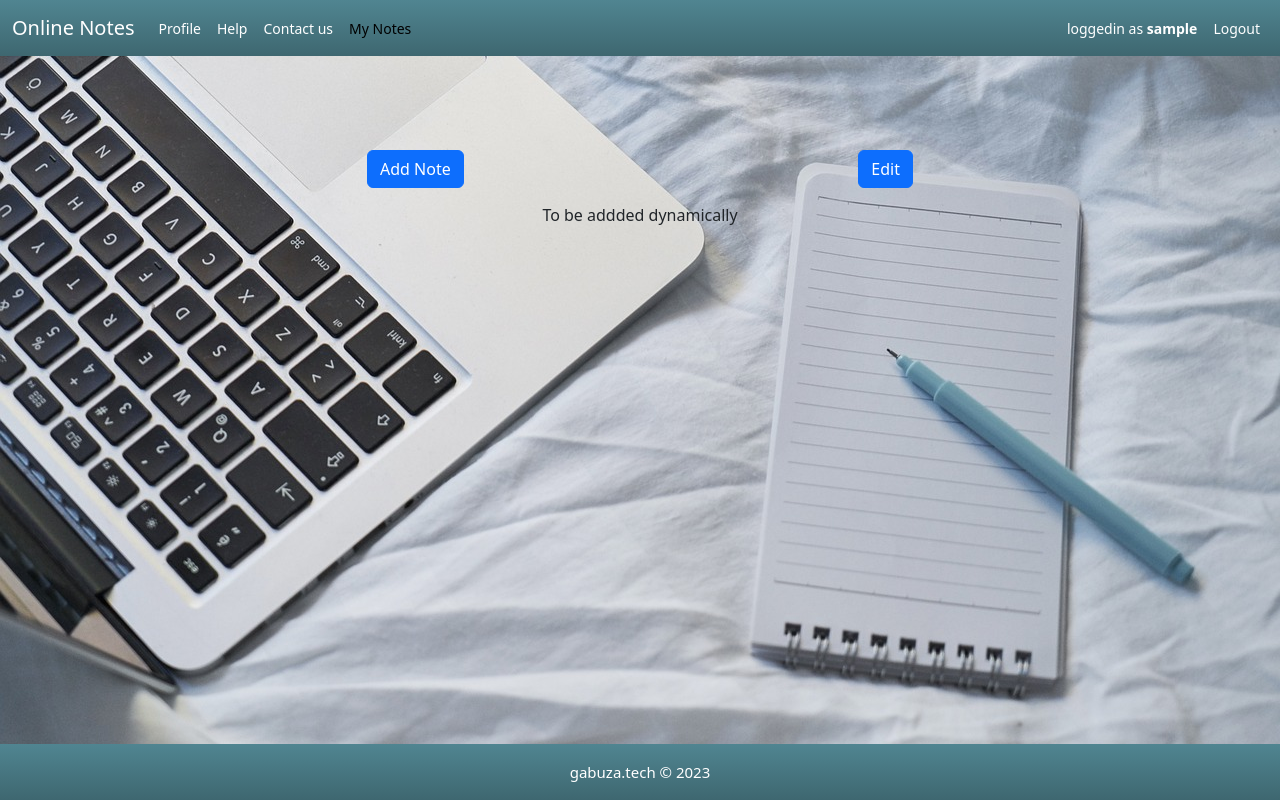
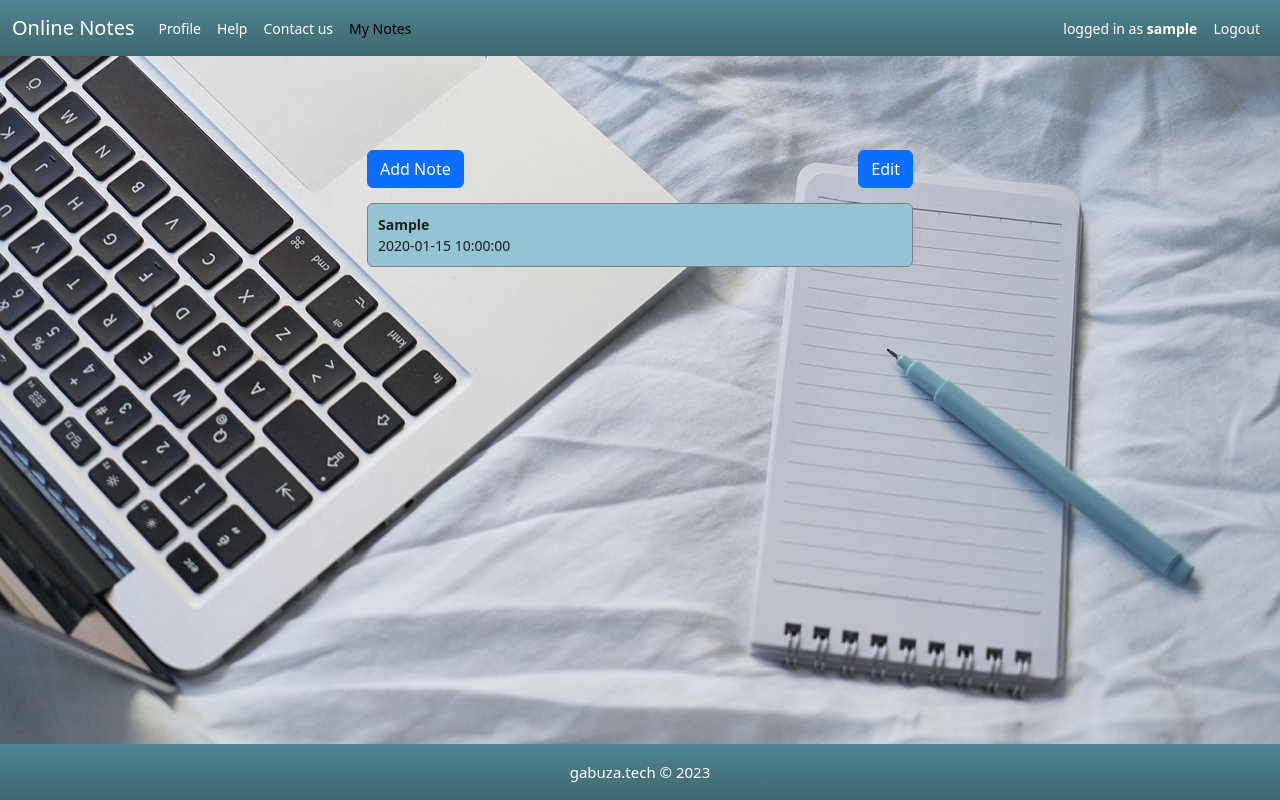
Before and after one commit to Sicelumusa1/Online-Notes-App, a Flask app: page /mynotes in a window 1280 px wide. Run offline with Flask 3, Linux system fonts and the light colour scheme; a user stored in the database is signed in; tables that the repository leaves empty hold one stand-in row (values such as "Sample post").

Commit message:
Implementet note management functionalities

```diff
--- a/web_app/auth.py
+++ b/web_app/auth.py
@@ -57,5 +57,5 @@ def sign_up():
       db.session.add(new_user)
       db.session.commit()
       login_user(new_user)
-      return redirect(url_for('auth.login'))
+      return redirect(url_for('front.mynotes'))
   return render_template("signup.html", user=current_user)
--- a/web_app/front.py
+++ b/web_app/front.py
@@ -1,5 +1,9 @@
-from flask import Blueprint, render_template
+from flask import Blueprint, render_template, request, flash, jsonify
 from flask_login import login_required, current_user
+from sqlalchemy.sql import func
+from .models import Note,User
+from web_app import db
+import json
 
 front = Blueprint('front', __name__, template_folder='templates')
 
@@ -8,7 +12,33 @@ front = Blueprint('front', __name__, template_folder='templates')
 def home():
   return render_template("home.html", user=None)
 
-@front.route('/mynotes')
+@front.route('/mynotes', methods=['GET', 'POST'])
 @login_required
 def mynotes():
+  if request.method == 'POST':
+    note = request.form.get('note')
+    if len(note) < 1:
+      flash("The note is too short", category='error')
+    else:
+      new_note = Note(data=note, date=func.now(), user_id=current_user.id)
+      db.session.add(new_note)
+      db.session.commit()
+      flash("Note created", category='success')
+  user = User.query.filter_by(id=current_user.id).first
   return render_template("mynotes.html", user=current_user)
+
+@front.route('/profile')
+def profile():
+  return render_template('profile.html', user=current_user)
+
+@front.route('delete_note', methods=['POST'])
+def delete_note():
+  note = json.loads(request.data)
+  noteId = note['noteId']
+  note = Note.query.get(noteId)
+  if note:
+    if note.user_id == current_user.id:
+      db.session.delete(note)
+      db.session.commit()
+      flash("Note successfully deleted", category='success')
+  return jsonify({})
--- a/web_app/static/style.css
+++ b/web_app/static/style.css
@@ -7,10 +7,13 @@ body {
   background: url(images/coffee-2425254_1280.jpg) no-repeat center center;
   background-attachment: fixed;
   background-size: cover;
-  min-height: 99%;
+  display: flex;
+  flex-direction: column;
+  min-height: 100vh;
 }
 .container {
   margin-top: 150px;
+  margin-bottom: 50px;
 }
 /* Home page styling */
 #home {
@@ -34,11 +37,11 @@ body {
   text-align: center;
 }
 
-/* Style Note text area */
+/* Style Note text area
 .note-textarea {
   background: violet;
-  visibility: hidden;
-}
+  visibility:hidden;
+} */
 
 /* footer styling */
 .footer {
@@ -72,8 +75,8 @@ form {
 }
 
 /* My Notes Styling */
-.note-textarea {
-  background: rgb(126, 150, 146);
+.textarea {
+  background: rgb(148, 195, 209);
   width: 100%;
   max-width: 100%;
   font-size: 16px;
@@ -91,17 +94,77 @@ form {
   display: flex;
   justify-content: space-between;
 }
-#all_notes, #done, .note-textarea {
+#all_notes, #done, .note, .delEditBtn {
   display: none;
 }
+.list-group-item-container {
+  display: flex;
+  flex-direction: row;
+  justify-content: space-between;
+  align-items: center;
+  padding: 10px 0 10px 0 ;
+}
+.note_info {
+  min-width: 70%;
+  margin-right: 10px;
+  font-size: 14px;
+}
+
+#edit_note {
+  background: #d8ee5e;
+  margin-right: 10px;
+  height: 40px;
+}
+#delete_Note {
+  padding: 0 8px;
+  height: 40px;
+}
+.list-group-item {
+  border: 1px solid gray;
+  background-color: rgb(148, 195, 209);
+  color: #211f1f;
+  text-align: start;
+  margin-bottom: 10px;
+  padding: 0 10px;
+  cursor: pointer;
+  display: block;
+  min-width: 100%;
+}
+/* .note_delete {
+  width: 30%;
+  display: inline-flex;
+  text-align: start;
+  padding-top: 0;
+} */
+
+.data {
+  max-width: 100%;
+  font-weight: bold;
+  overflow: hidden;
+  white-space: nowrap;
+  text-overflow: ellipsis;
+}
+
 
 /* Profile Styling */
+
 .table-responsive {
   text-align: start;
 }
-
 tr {
   cursor: pointer;
+}
+
+/* Alert Messages */
+.alert {
+  padding: 0;
+  display: flex;
+  justify-content: space-between;
+}
+
+.Close {
+  border: none;
+  background: transparent;
 }
 
 /* Navbar Styling */
--- a/web_app/templates/base.html
+++ b/web_app/templates/base.html
@@ -50,7 +50,7 @@
       <div class="d-flex align-items-between">
         <ul class="navbar-nav">
         {% if user.is_authenticated %}
-          <li class="nav-item"><a href="/loggein_as" class="nav-link">loggedin as <span><strong>{{ user.username }}</strong></span></a></li>
+          <li class="nav-item"><a href="/loggein_as" class="nav-link">logged in as <span><strong>{{ user.username }}</strong></span></a></li>
         {% endif %}
 
         {% if user.is_authenticated %}
@@ -73,5 +73,6 @@
   </div>
   <script src="https://ajax.googleapis.com/ajax/libs/jquery/3.7.1/jquery.min.js"></script>
   <script src="https://cdn.jsdelivr.net/npm/bootstrap@5.3.2/dist/js/bootstrap.bundle.min.js"></script>
+  <script src="{{ url_for('static', filename='index.js') }}"></script>
 </body>
 </html>
--- a/web_app/templates/login.html
+++ b/web_app/templates/login.html
@@ -21,8 +21,7 @@
     </div>
     <div class="modal-body p-0">
       <!-- Success or Error Messages -->
-      <div id="loginmessage">
-      </div>
+      {% include "_errors.html" %}
       <form method="POST" action="/login">
         <div class="form-group">
           <label for="u_email"></label>
--- a/web_app/templates/mynotes.html
+++ b/web_app/templates/mynotes.html
@@ -4,18 +4,39 @@
 {% block content %}
 <div class="row justify-content-center">
   <div class=" col-offset-3 col-6">
+    {% include "_errors.html" %}
     <div class="buttons">
       <button title="add_note" id="add_note" type="button" class="btn btn-small btn-primary me-auto">Add Note</button>
+      <button title="edit" id="all_notes" type="button" class="btn btn-small btn-primary me-auto">All Notes</button>
       <button title="edit" id="edit" type="button" class="btn btn-small btn-primary">Edit</button>
-      <button title="edit" id="all_notes" type="button" class="btn btn-small btn-primary me-auto">All Notes</button>
       <button title="edit" id="done" type="button" class="btn btn-small btn-success">Done</button>
     </div>
-    <div>
-      <textarea title="notes" rows="10" class="note-textarea"></textarea>
+    <div class="note">
+      <form method="POST">
+        <textarea name="note" title="notes" rows="10" class="textarea"></textarea> <br />
+        <button title="add-Note" class="btn btn-small btn-primary" type="submit">Add</button>
+      </form>
     </div>
-    <div class="notes_list" id="notes_list">
-      To be addded dynamically
-    </div>
+    <ul class="list-group" id="notes_list">
+      {% for note in user.notes %}
+          <li class="list-group-item">
+            <div class="list-group-item-container">
+              <div class="note_info">
+                <div class="data">
+                  {{ note.data }}
+                </div>
+                <div class="date">
+                  {{ note.date.strftime('%Y-%m-%d %H:%M:%S') }}
+                </div>
+              </div>
+                <div class="delEditBtn">
+                  <button title="edit" id="edit_note" type="button" class="btn btn-small">Edit</button>
+                  <button title="delete_Note" type="button" id="delete_Note" class="btn btn-danger btn-small" onclick="deleteNote({{ note.id }})">Delete</button>
+                </div>
+            </div>
+          </li>
+      {% endfor %}
+    </ul>
   </div>
 </div>
 {% endblock %}
--- a/web_app/templates/profile.html
+++ b/web_app/templates/profile.html
@@ -17,7 +17,7 @@
         </tr>
         <tr data-bs-toggle="modal" data-bs-target="#password">
           <td>Password</td>
-          <td>kdhfkfhik</td>
+          <td>hidden</td>
         </tr>
       </table>
     </div>
@@ -94,8 +94,8 @@
         <input type="password" class="form-control" id="u_pass" placeholder="Currrent Password">
       </div>
       <div class="form-group">
-        <label for="u_pass"></label>
-        <input type="password" class="form-control" id="u_pass" placeholder="Choose New Password">
+        <label for="your_pass"></label>
+        <input type="password" class="form-control" id="your_pass" placeholder="Choose New Password">
       </div>
       <div class="form-group">
         <label for="u_pass_conf"></label>
```
Also changed, not shown: web_app/static/index.js (+61 -0 lines).
